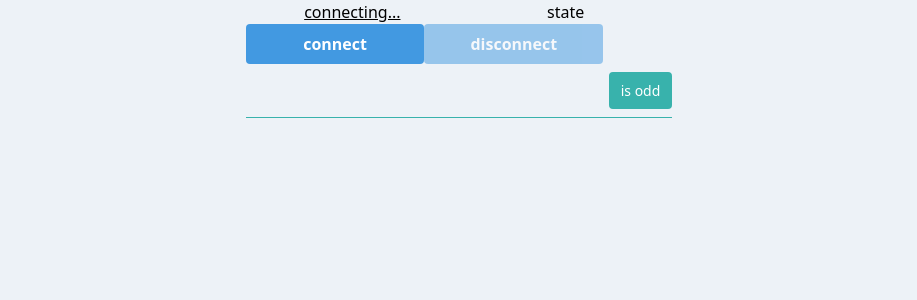
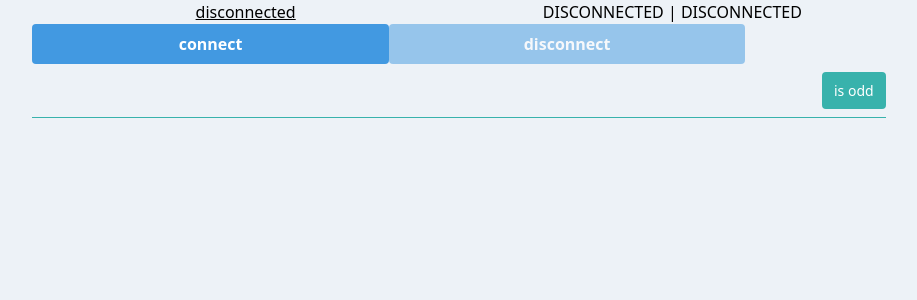
Before and after one commit to Red-lebowski/web_sockets_project, a React (Create React App) app in the folder frontend/: page / in a window 1280 px wide. Shown: the top 300 px of the page, without its empty margins (181-1098 px from the left). Built offline with nearby package versions, Linux system fonts and the light colour scheme; what fp-ts, io-ts would draw is missing.

Commit message:
cleaned up xstate. only thing left is proper implementation of events.

```diff
--- a/frontend/src/@types.ts
+++ b/frontend/src/@types.ts
@@ -11,7 +11,6 @@ export const IsOddData = t.type({
   response_time: DateFromISOString,
   number_metadata: t.type({
     number_pronunciation_string: t.string,
-    // this could possibly be a dynamic type using the value above. probably overkill
     number_pronunciation_length: t.number,
     number_pronunciation_parts: t.array(t.string),
   })
@@ -21,10 +20,8 @@ export type IsOddData = t.TypeOf<typeof IsOddData>
 
 
 export const NewTimestampData = t.type({
-  // should be a datetime or something
-  formatted_timestamp: DateFromISOString
+  timestamp: DateFromISOString
 })
-
 
 export type NewTimestampData = t.TypeOf<typeof NewTimestampData>
 
--- a/frontend/src/components/CurrentSecond.tsx
+++ b/frontend/src/components/CurrentSecond.tsx
@@ -1,8 +1,8 @@
-import React, { useState, useEffect } from 'react'
+import React, { useState } from 'react'
 
 import { useMachine } from '@xstate/react';
 
-import {machine} from '../machines/currentSecond'
+import {machine, Events} from '../machines/currentSecond'
 import Loader from './Loader/Loader'
 import { IsOddData } from '../@types';
 
@@ -14,7 +14,7 @@ export default function CurrentSecond() {
     event.preventDefault()
     // TODO: replace the state value to the value in event.target
     const number = numberInput
-    updateSocket({type: 'IS_ODD_FORM_SUBMIT', data: {number}})
+    updateSocket({type: Events.IS_ODD_FORM_SUBMIT, data: {number}})
   }
 
   const isConnected = socketState.context.currentSecondIsConnected
@@ -23,23 +23,24 @@ export default function CurrentSecond() {
                       : 'opacity-10 pointer-events-none'
   const inactiveButtonStyle = "opacity-50 cursor-not-allowed"
   const showSpinner = Object.values(socketState.value).includes('CONNECTING')
+  const stateString = Object.values(socketState.value).join(' | ')
 
   return (
     <div className="flex justify-center bg-gray-200 w-full h-screen">
 
-      <div className="flex flex-col w-1/3">
+      <div className="flex flex-col w-2/3">
 
         <div className="flex flex-row w-auto text-center">
-          <span className="flex-1 underline"> {socketState.context.currentSecond} </span>
-          <span className="flex-1">state</span>
+          <span className="flex-1 underline"> {socketState.context.currentSecond.toLocaleString('ko-KR', { timeZone: 'UTC' })} </span>
+          <span className="flex-1">{stateString}</span>
         </div>
 
         <div className="flex flex-no-wrap items-stretch w-1/1 text-center">
           <div className={`w-1/2 bg-blue-500 text-white font-bold py-2 px-4 rounded ${!isConnected && !showSpinner ? '' : inactiveButtonStyle}`}
-              onClick={e => updateSocket('CONNECT')}
+              onClick={e => updateSocket(Events.CONNECT)}
               >connect</div>
           <div className={`w-1/2 bg-blue-500 text-white font-bold py-2 px-4 rounded ${isConnected && !showSpinner ? '' : inactiveButtonStyle}`}
-              onClick={e => updateSocket('DISCONNECT')}
+              onClick={e => updateSocket(Events.DISCONNECT)}
           >disconnect</div>
           <span className='w-1/5 flex justify-around items-center'>
             {showSpinner ? <Loader/> : ''}
--- a/frontend/src/machines/currentSecond.ts
+++ b/frontend/src/machines/currentSecond.ts
@@ -1,47 +1,69 @@
 import {spawn, MachineConfig, assign, send, Interpreter, MachineOptions, Machine} from 'xstate'
 
-import {getWebSocketMachine} from './webSocket'
+import {getWebSocketMachine,
+    Events as WS_Events,
+    AutomataEvent as WS_AutomataEvent,
+} from './webSocket'
 import { IsOddData, NewTimestampData } from '../@types'
 
 // States
 export enum States {
+    IDLE = 'IDLE',
     IS_ODD = 'IS_ODD',
+    CONNECTED = 'CONNECTED',
+    CONNECTING = 'CONNECTING',
+    DISCONNECTED = 'DISCONNECTED',
     CURRENT_SECOND = 'CURRENT_SECOND',
 }
 
 export type AutomataSchema = {
 	states: {
-        [States.IS_ODD]:{},
-        [States.CURRENT_SECOND]: {}
+        [States.CURRENT_SECOND]: {
+            states:{
+                [States.IDLE]:{},
+                [States.CONNECTING]: {},
+                [States.CONNECTED]: {},
+                [States.DISCONNECTED]: {},
+            }
+
+        },
+        [States.IS_ODD]: {
+            states:{
+                [States.IDLE]:{},
+                [States.CONNECTING]: {},
+                [States.CONNECTED]: {},
+                [States.DISCONNECTED]: {},
+            }
+        },
 	}
 }
 
+// Events
 export enum Events {
-    NEW_MESSAGE = 'NEW_MESSAGE' ,
     CONNECT = 'CONNECT',
     DISCONNECT = 'DISCONNECT',
-    DISCONNECTED = 'DISCONNECTED',
+    NEW_MESSAGE = 'NEW_MESSAGE',
     IS_ODD_FORM_SUBMIT = 'IS_ODD_FORM_SUBMIT',
 }
 
-export type NEW_MESSAGE = {
-    type: Events.NEW_MESSAGE,
-    data: any
-}
 export type IS_ODD_FORM_SUBMIT = {
     type: Events.IS_ODD_FORM_SUBMIT,
-    data:{
+    data: {
         number: number
     }
 }
+export type CONNECT = {
+    type: Events.CONNECT
+}
+export type DISCONNECT = {
+    type: Events.DISCONNECT
+}
 
 export type AutomataEvents =
-    | NEW_MESSAGE
     | IS_ODD_FORM_SUBMIT
-    | {type: Events.CONNECT}
-    | {type: Events.DISCONNECT}
-    // TODO: this is only here to not break the frontend stuff. frontend needs
-    // to import the event enums from here.
+    | CONNECT
+    | DISCONNECT
+    | WS_AutomataEvent
     | any
 
 
@@ -51,26 +73,35 @@ export type AutomataContext = {
     current_second_child: any,
     showSpinner: boolean,
     isOddResponses: Array<IsOddData>,
-    currentSecond: string,
+    currentSecond: Date | String,
     currentSecondIsConnected: boolean,
     isOddIsConnected: boolean,
 }
 
 // actions
+const serverURL = process.env.REACT_APP_SERVER_URL
+export const spawnCurrentSecondChild = assign<AutomataContext>({
+    current_second_child: () => spawn(getWebSocketMachine(`ws://${serverURL}/now-updated`, NewTimestampData)),
+})
+export const spawnIsOddChild = assign<AutomataContext>({
+    is_odd_child: () => spawn(getWebSocketMachine(`ws://${serverURL}/is-odd`, IsOddData))
+})
+
+
 // this event should match the schema defined in the webSocket machine.
-// export const spawnIsOddChild =
-export const sendFormDataToChild = send<AutomataContext, AutomataEvents>(
-    (c: AutomataContext,e: IS_ODD_FORM_SUBMIT) => {
+// issue here is the input event is expected to be the output event type aswell.
+export const sendFormDataToChild = send<AutomataContext, any>(
+    (c: AutomataContext,e: any) => {
         console.log({e})
         return {
-            type: 'SEND_DATA',
+            type: WS_Events.SEND_DATA,
             data: {number: e.data.number}
         }
     },{
         to: c => c.is_odd_child
     })
 
-export const appendIsOddResponse = assign<AutomataContext, AutomataEvents>({
+export const appendIsOddResponse = assign<AutomataContext, any>({
     isOddResponses: (c, e) => {
         console.log(e)
         const {isOddResponses} = c
@@ -80,16 +111,13 @@ export const appendIsOddResponse = assign<AutomataContext, AutomataEvents>({
 })
 
 // guards
-export const isIsOddEvent = (c: AutomataContext, e: AutomataEvents) =>
+export const isIsOddEvent = (c: AutomataContext, e: WS_AutomataEvent) =>
     e.socketUrl.includes('is-odd')
-export const isNewTimestampEvent = (c: AutomataContext, e: AutomataEvents) =>
+export const isNewTimestampEvent = (c: AutomataContext, e: WS_AutomataEvent) =>
     e.socketUrl.includes('now-updated')
 
-
-const serverURL = process.env.REACT_APP_SERVER_URL
-// TODO: i have to define the substates for parralell or else it throws a type
-// error. figure out how to do that.
-const config: MachineConfig<AutomataContext, any, AutomataEvents> = {
+// Config
+const config: MachineConfig<AutomataContext, AutomataSchema, AutomataEvents> = {
     id: 'current_second',
     type: 'parallel',
     context: {
@@ -97,18 +125,16 @@ const config: MachineConfig<AutomataContext, any, AutomataEvents> = {
         current_second_child: Interpreter,
         showSpinner: false,
         isOddResponses: [],
-        currentSecond: 'connecting...',
+        currentSecond: 'disconnected',
         currentSecondIsConnected: false,
         isOddIsConnected: false,
     },
     states: {
         [States.CURRENT_SECOND]:{
-            initial: 'IDLE',
-            states:{
+            initial: States.IDLE,
+            states: {
                 IDLE: {
-                    entry: assign<AutomataContext>({
-                        current_second_child: () => spawn(getWebSocketMachine(`ws://${serverURL}/now-updated`, NewTimestampData), 'now'),
-                    }),
+                    entry: 'spawnCurrentSecondChild',
                     on:{
                         '': 'DISCONNECTED'
                     }
@@ -116,7 +142,7 @@ const config: MachineConfig<AutomataContext, any, AutomataEvents> = {
                 CONNECTING:{
                     entry: send('CONNECT', {to: (context: AutomataContext) => context.current_second_child}),
                     on: {
-                        CONNECTED:{
+                        [WS_Events.CONNECTED]:{
                             target: 'CONNECTED',
                             cond: isNewTimestampEvent,
                         }
@@ -127,10 +153,9 @@ const config: MachineConfig<AutomataContext, any, AutomataEvents> = {
                     on:{
                         [Events.NEW_MESSAGE]:{
                             actions: assign<AutomataContext, AutomataEvents>({
-                                currentSecond: (c,e) => e.data.formatted_timestamp.toString()
+                                currentSecond: (c,e) => e.data.timestamp
                             }),
                             cond: isNewTimestampEvent,
-
                         },
                         [Events.DISCONNECT]:{
                             actions: send<AutomataContext, AutomataEvents>(
@@ -138,7 +163,7 @@ const config: MachineConfig<AutomataContext, any, AutomataEvents> = {
                                 {to: c => c.current_second_child}
                             )
                         },
-                        [Events.DISCONNECTED]:{
+                        [WS_Events.DISCONNECTED]:{
                             target: 'DISCONNECTED',
                             cond: isNewTimestampEvent,
                         }
@@ -155,12 +180,10 @@ const config: MachineConfig<AutomataContext, any, AutomataEvents> = {
             },
         },
         [States.IS_ODD]: {
-            initial: 'IDLE',
+            initial: States.IDLE,
             states: {
                 IDLE:{
-                    entry: assign<AutomataContext>({
-                        is_odd_child: () => spawn(getWebSocketMachine(`ws://${serverURL}/is-odd`, IsOddData), 'is_odd')
-                    }),
+                    entry: 'spawnIsOddChild',
                     on:{
                         '': {
                             target: 'DISCONNECTED'
@@ -168,10 +191,13 @@ const config: MachineConfig<AutomataContext, any, AutomataEvents> = {
                     }
                 },
                 CONNECTING:{
-                    entry: send('CONNECT', {to: context => context.is_odd_child}),
+                    entry: send<AutomataContext, AutomataEvents>(
+                                WS_Events.CONNECT,
+                                {to: context => context.is_odd_child},
+                            ),
                     on: {
-                        CONNECTED:{
-                            target: 'CONNECTED',
+                        [WS_Events.CONNECTED]:{
+                            target: States.CONNECTED,
                             cond: isIsOddEvent,
                         }
                     }
@@ -179,21 +205,21 @@ const config: MachineConfig<AutomataContext, any, AutomataEvents> = {
                 CONNECTED: {
                     entry: assign<AutomataContext>({isOddIsConnected: true}),
                     on: {
-                        [Events.IS_ODD_FORM_SUBMIT]:{
+                        [Events.IS_ODD_FORM_SUBMIT]: {
                             actions: 'sendFormDataToChild'
                         },
-                        [Events.NEW_MESSAGE]: {
+                        [Events.DISCONNECT]: {
+                            actions: send<AutomataContext, WS_AutomataEvent>(
+                                WS_Events.DISCONNECT,
+                                {to: c => c.is_odd_child},
+                            )
+                        },
+                        [WS_Events.NEW_MESSAGE]: {
                             actions: 'appendIsOddResponse',
                             cond: isIsOddEvent,
                         },
-                        [Events.DISCONNECT]:{
-                            actions: send<AutomataContext, AutomataEvents>(
-                                'DISCONNECT',
-                                {to: c => c.is_odd_child}
-                            )
-                        },
-                        [Events.DISCONNECTED]:{
-                            target: 'DISCONNECTED',
+                        [WS_Events.DISCONNECTED]: {
+                            target: States.DISCONNECTED,
                             cond: isIsOddEvent,
                         }
                     }
@@ -203,7 +229,7 @@ const config: MachineConfig<AutomataContext, any, AutomataEvents> = {
                     on:{
                         // this is a shared event with current_second. They're controlled by the same button so it makes sense
                         CONNECT: {
-                            target: 'CONNECTING'
+                            target: States.CONNECTING
                         }
                     }
                 }
@@ -216,6 +242,8 @@ export const options: Partial<MachineOptions<AutomataContext, AutomataEvents>> =
     actions: {
         sendFormDataToChild,
         appendIsOddResponse,
+        spawnCurrentSecondChild,
+        spawnIsOddChild,
     },
     guards: {
         isIsOddEvent,
--- a/frontend/src/machines/webSocket.ts
+++ b/frontend/src/machines/webSocket.ts
@@ -32,44 +32,47 @@ export type AutomataSchema = {
 
 // Events
 // TODO: make parent machine reference this
-// TODO: prepend all events with WS
+
 export enum Events {
 	CONNECT = 'CONNECT',
 	CONNECTED = 'CONNECTED',
 	DISCONNECT = 'DISCONNECT',
+	DISCONNECTED = 'DISCONNECTED',
 	SEND_DATA = 'SEND_DATA',
 	NEW_MESSAGE = 'NEW_MESSAGE',
 	NEW_MESSAGE_ERROR = 'NEW_MESSAGE_ERROR',
 	NEW_MESSAGE_VALID = 'NEW_MESSAGE_VALID',
 }
-
-export type Connect = {
-	type: Events.CONNECT
+export type WS_Event = {
+	socketUrl: string
 }
-export type Connected = {
-	type: Events.CONNECTED
+export type Connect = WS_Event & {
+	type: Events.CONNECT,
 }
-export type Disconnect = {
-	type: Events.DISCONNECT
+export type Connected = WS_Event & {
+	type: Events.CONNECTED,
 }
-export type SendData = {
-	type: Events.SEND_DATA
-	data: any
+export type Disconnect = WS_Event & {
+	type: Events.DISCONNECT,
 }
-export type NewMessage = {
-	type: Events.NEW_MESSAGE
-	event: MessageEvent
+export type SendData = WS_Event & {
+	type: Events.SEND_DATA,
+	data: any,
 }
-export type NewConnectedWebSocket = DoneInvokeEvent<{
-	webSocket: WebSocket
+export type NewMessage = WS_Event & {
+	type: Events.NEW_MESSAGE,
+	event: MessageEvent,
+}
+export type NewConnectedWebSocket = WS_Event & DoneInvokeEvent<{
+	webSocket: WebSocket,
 }>
-export type NEW_MESSAGE_ERROR = {
+export type NEW_MESSAGE_ERROR = WS_Event & {
 	type: Events.NEW_MESSAGE_ERROR,
-	errors: t.Errors
+	errors: t.Errors,
 }
-export type NEW_MESSAGE_VALID = {
+export type NEW_MESSAGE_VALID = WS_Event & {
 	type: Events.NEW_MESSAGE_VALID,
-	msg: any
+	msg: any,
 }
 
 export type AutomataEvent =
@@ -150,7 +153,11 @@ export const connectWebsocket: InvokeCreator<AutomataContext, AutomataEvent, any
 				webSocket.onopen = e => resolve({ webSocket })
 				webSocket.onmessage = function (this: WebSocket, ev: MessageEvent) {
 					const event = ev
-					callback({ type: Events.NEW_MESSAGE, event })
+					callback({
+						type: Events.NEW_MESSAGE,
+						socketUrl: context.webSocketUrl,
+						event
+					})
 				}
 			})
 
@@ -200,7 +207,7 @@ export const config: MachineConfig<AutomataContext, AutomataSchema, AutomataEven
 				// TODO: change string to Event references and have the parent
 				// reference that too.
 				sendParent((c: AutomataContext) => ({
-					type: 'CONNECTED',
+					type: Events.CONNECTED,
 					socketUrl: c.webSocketUrl
 				})),
 			],
@@ -245,7 +252,7 @@ export const config: MachineConfig<AutomataContext, AutomataSchema, AutomataEven
 				assign<AutomataContext>({isConnected: false}),
 				// i might be able to build my own middleware or something to automatically add the identifier
 				sendParent((c: AutomataContext) => ({
-					type:'DISCONNECTED',
+					type: Events.DISCONNECTED,
 					socketUrl: c.webSocketUrl
 				})),
 				(c,e) => c.webSocket?.close()
```
Also changed, not shown: 2 other files (tests, documents, lock files or other folders).
